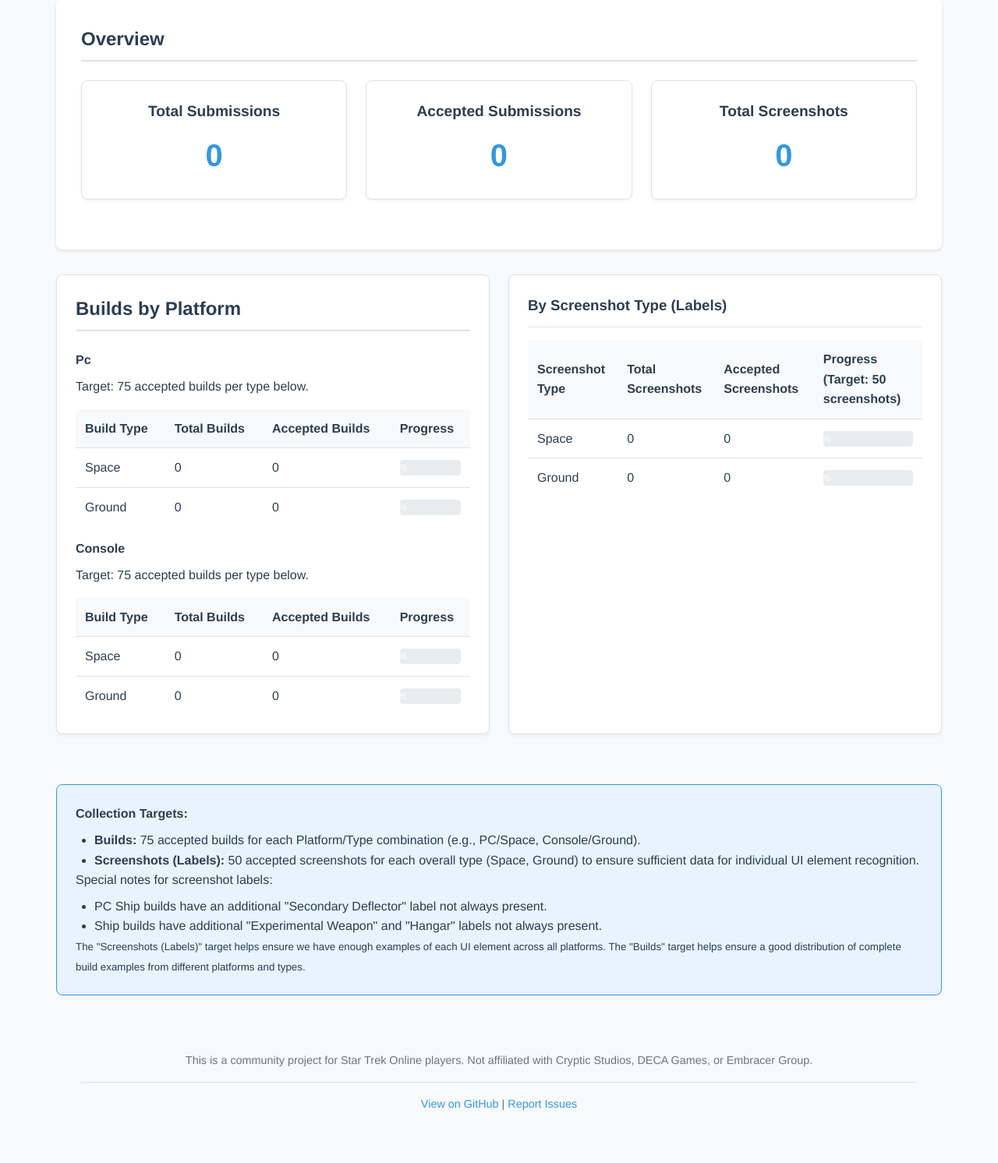
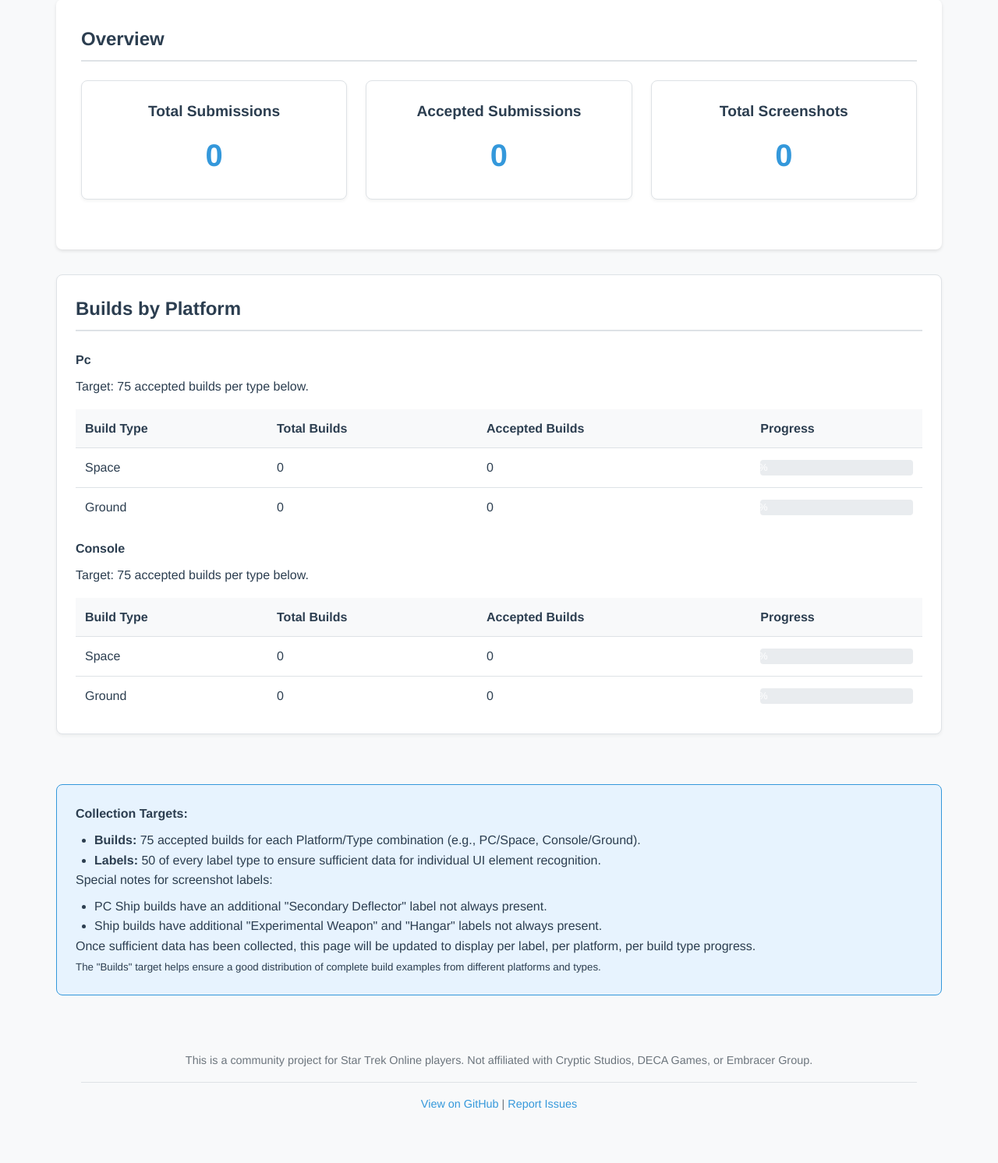
Before and after one commit to phillipod/SISTER, a Flask app: page /training-data-stats in a window 1280 px wide. Shown: the part 560-2052 px from the top of the page at 78% size. Run offline with Flask 3, Linux system fonts and the light colour scheme; data that the repository does not hold is empty.

Commit message:
✨ Simplify training data statistics display: Removed the detailed section for screenshot types from the HTML template, streamlining the information presented. Updated the description of collection targets for clarity and improved user understanding of data requirements.

```diff
--- a/sister_website/templates/training_data_stats.html
+++ b/sister_website/templates/training_data_stats.html
@@ -69,46 +69,13 @@
             {% endfor %}
         </section>
 
-        <section class="detail-section">
-            <h3>By Screenshot Type (Labels)</h3>
-            <table class="stats-table">
-                <thead>
-                    <tr>
-                        <th>Screenshot Type</th>
-                        <th>Total Screenshots</th>
-                        <th>Accepted Screenshots</th>
-                        <th>Progress (Target: {{ stats.target_per_label }} screenshots)</th>
-                    </tr>
-                </thead>
-                <tbody>
-                    {% for type, data in stats.by_screenshot_type.items() %}
-                    <tr>
-                        <td>{{ type|title }}</td>
-                        <td>{{ data.total }}</td>
-                        <td>{{ data.accepted }}</td>
-                        <td>
-                            <div class="custom-progress-container">
-                                {% set progress = (data.accepted / stats.target_per_label * 100)|round|int %}
-                                <div class="custom-progress-bar {% if progress >= 100 %}complete{% endif %}"
-                                     style="width: {{ progress }}%;">
-                                    {{ progress }}%
-                                </div>
-                            </div>
-                        </td>
-                    </tr>
-                    {% else %}
-                    <tr><td colspan="4">No data by screenshot type.</td></tr>
-                    {% endfor %}
-                </tbody>
-            </table>
-        </section>
     </div>
 
     <div class="info-box">
         <h4>Collection Targets:</h4>
         <ul>
             <li><strong>Builds:</strong> {{ stats.target_per_platform_type }} accepted builds for each Platform/Type combination (e.g., PC/Space, Console/Ground).</li>
-            <li><strong>Screenshots (Labels):</strong> {{ stats.target_per_label }} accepted screenshots for each overall type (Space, Ground) to ensure sufficient data for individual UI element recognition.</li>
+            <li><strong>Labels:</strong> {{ stats.target_per_label }} of every label type to ensure sufficient data for individual UI element recognition.</li>
         </ul>
         <p>Special notes for screenshot labels:
             <ul>
@@ -116,7 +83,8 @@
                 <li>Ship builds have additional "Experimental Weapon" and "Hangar" labels not always present.</li>
             </ul>
         </p>
-        <p><small>The "Screenshots (Labels)" target helps ensure we have enough examples of each UI element across all platforms. The "Builds" target helps ensure a good distribution of complete build examples from different platforms and types.</small></p>
+        <p>Once sufficient data has been collected, this page will be updated to display per label, per platform, per build type progress.</p>
+        <p><small>The "Builds" target helps ensure a good distribution of complete build examples from different platforms and types.</small></p>
     </div>
 </div>
 {% endblock %}
```
